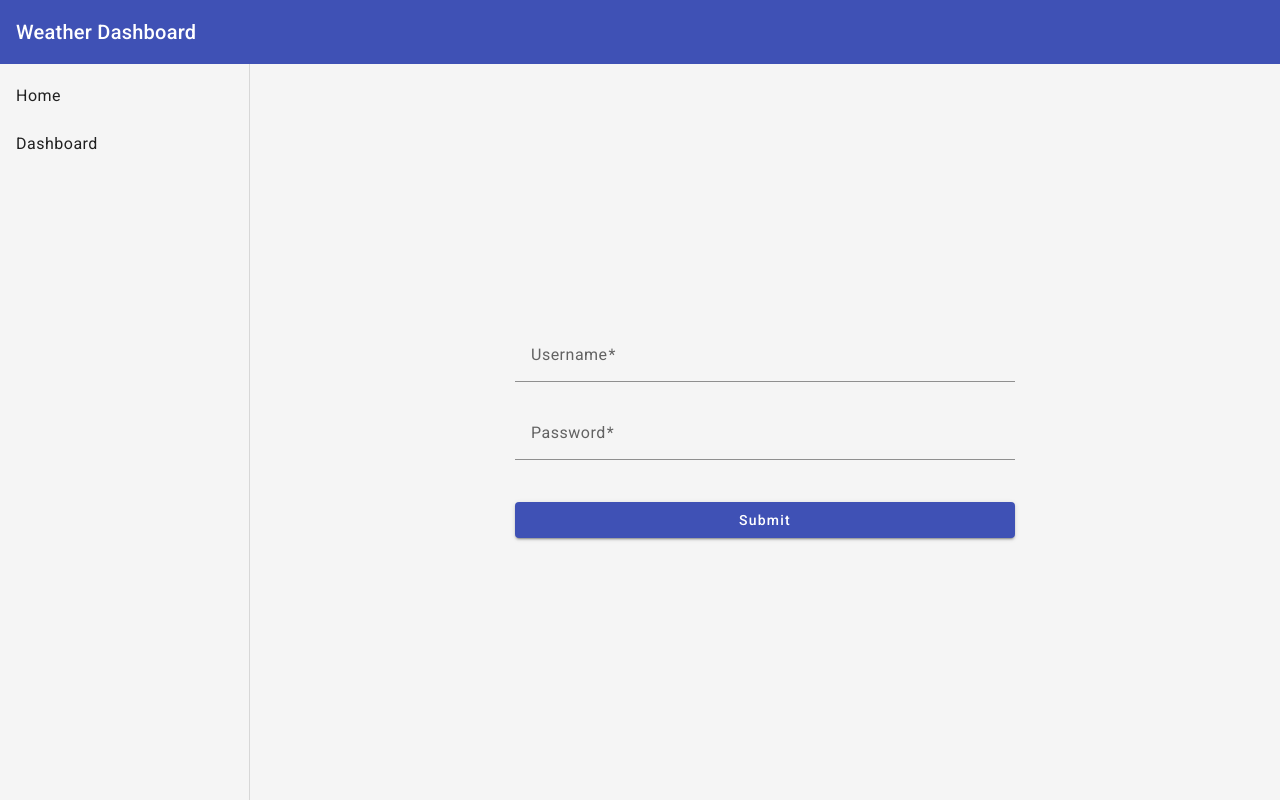
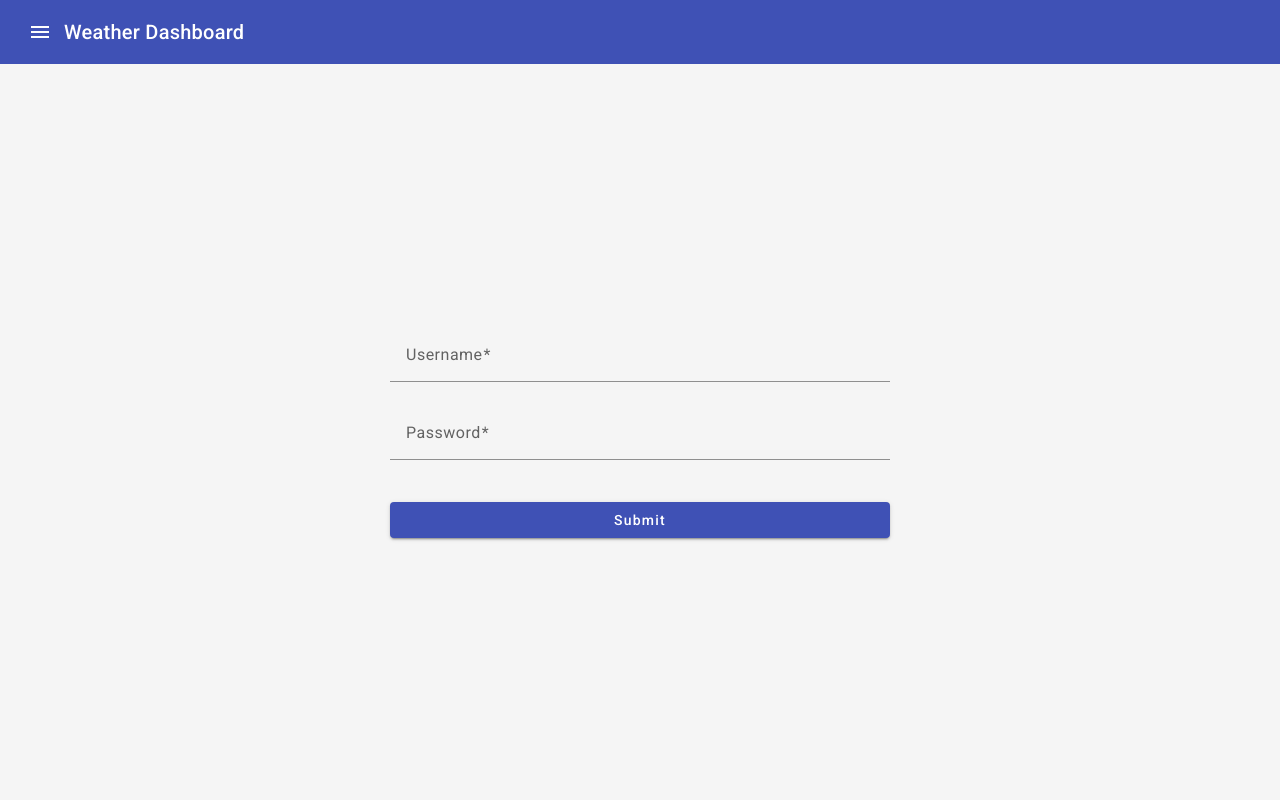
Before and after one commit to tigran-sn/weather-dashboard, an Angular app: page /login in a window 1280 px wide. Built offline with nearby package versions, Linux system fonts and the light colour scheme.

Commit message:
Add menu button to toolbar

```diff
--- a/src/app/app.component.html
+++ b/src/app/app.component.html
@@ -1,5 +1,8 @@
 <mat-toolbar color="primary">
   <mat-toolbar-row>
+    <button mat-icon-button (click)="sidenav.toggle()">
+      <mat-icon>menu</mat-icon>
+    </button>
     <a routerLink="/">
       <span>Weather Dashboard</span>
     </a>
@@ -7,7 +10,7 @@
 </mat-toolbar>
 
 <mat-sidenav-container>
-  <mat-sidenav mode="side" opened>
+  <mat-sidenav #sidenav mode="over">
     <mat-nav-list>
       <a mat-list-item routerLink="/home" routerLinkActive="active">Home</a>
       <a mat-list-item routerLink="/dashboard" routerLinkActive="active"
```
